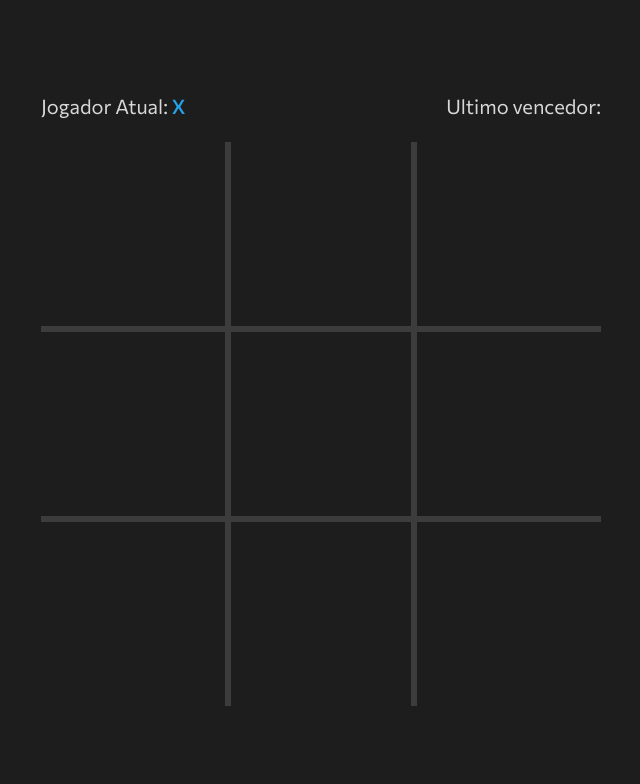
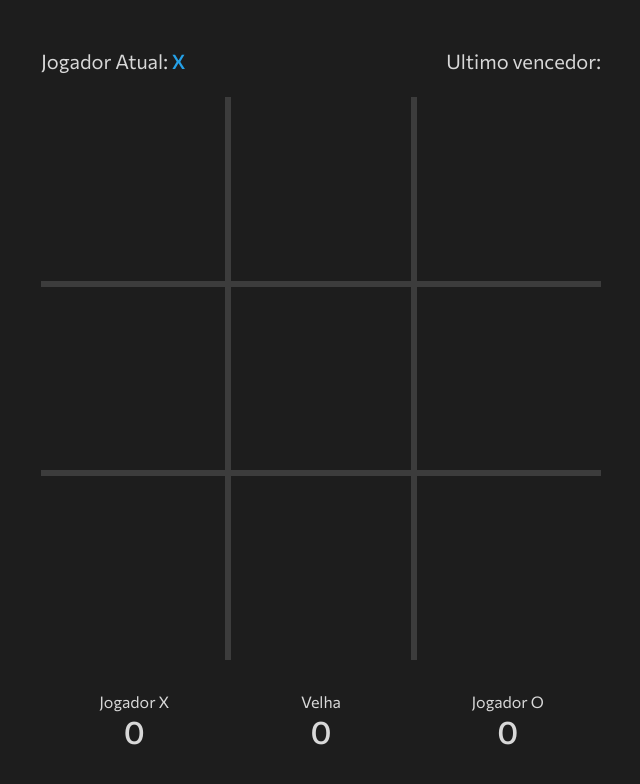
Before and after one commit to leandrosouzaa/jogo-da-velha, a React (Create React App) app: page / in a window 1280 px wide. Shown: the top 784 px of the page, without its empty margins (319-959 px from the left). Built offline with nearby package versions, Linux system fonts and the light colour scheme.

Commit message:
show points

```diff
--- /dev/null
+++ b/src/components/Points/index.tsx
@@ -0,0 +1,27 @@
+import React from 'react';
+import { useGame } from '../../hooks/game';
+
+import './styles.css';
+
+const Points: React.FC = () => {
+   const {points} = useGame();
+
+   return (
+      <div className="points-container">
+         <div>
+            <p className="title">Jogador X</p>
+            <strong className="value">{points.x}</strong>
+         </div>
+         <div>
+            <p className="title">Velha</p>
+            <strong className="value">{points.tie}</strong>
+         </div>
+         <div>
+            <p className="title">Jogador O</p>
+            <strong className="value">{points.o}</strong>
+         </div>
+      </div>
+   )
+}
+
+   export default Points;
--- /dev/null
+++ b/src/components/Points/styles.css
@@ -0,0 +1,18 @@
+.points-container {
+   margin-top: 32px;
+   display: flex;
+   justify-content: space-around;
+}
+
+.points-container div {
+   width: 100%;
+   text-align: center;
+}
+
+.points-cotainer p {
+   font-size: 24px;
+}
+
+.points-container strong {
+   font-size: 32px;
+}
--- a/src/components/index.ts
+++ b/src/components/index.ts
@@ -1,6 +1,7 @@
 import Square from './Square';
 import GameInfo from './GameInfo';
-import Restart from './Restart'
+import Restart from './Restart';
+import Points from './Points';
 
 
-export {Square, GameInfo, Restart}
+export {Square, GameInfo, Restart, Points}
--- a/src/hooks/game.tsx
+++ b/src/hooks/game.tsx
@@ -9,6 +9,7 @@ interface GameContextData {
    isBlocked: boolean;
    lastWinner: string;
    restart():void;
+   points: PointsProps;
 }
 
 interface PointsProps {
@@ -36,7 +37,6 @@ const GameProvider: React.FC = ({children}) => {
             alert("Deu velha!!")
             setPoints({...points, tie: points.tie + 1});
          }
-
          return;
       }
 
@@ -60,7 +60,8 @@ const GameProvider: React.FC = ({children}) => {
       setIsXNext,
       isBlocked,
       lastWinner,
-      restart
+      restart,
+      points
    }
 
    return (
--- a/src/pages/Home.tsx
+++ b/src/pages/Home.tsx
@@ -1,5 +1,5 @@
 import React from 'react';
-import {GameInfo, Restart, Square} from '../components';
+import {GameInfo, Points, Restart, Square} from '../components';
 import { useGame } from '../hooks/game';
 
 const Home: React.FC = () => {
@@ -15,6 +15,7 @@ const Home: React.FC = () => {
                ))}
             </div>
             <Restart />
+            <Points />
          </div>
       </main>
    );
```
